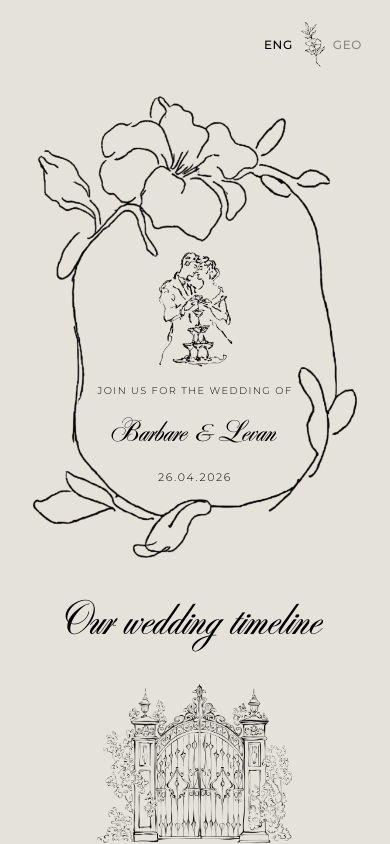
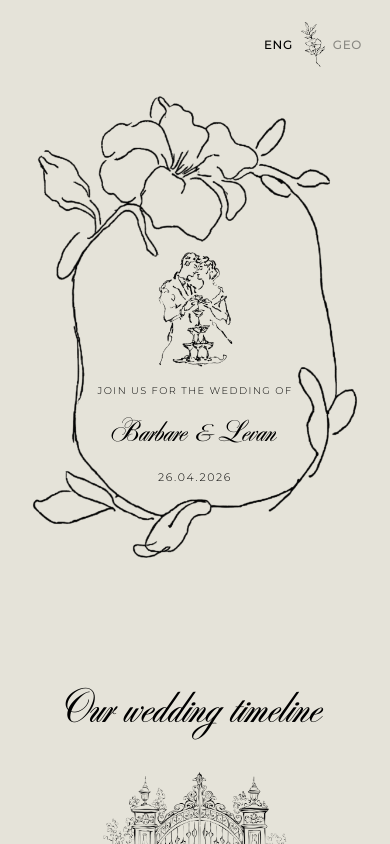
Before and after one commit to dataaqu/wedding, a Next.js app: page /invite in a window 390 px wide. Shown: the top 844 px of the page. Built offline with nearby package versions, Linux system fonts and the light colour scheme.

Commit message:
fix margin

```diff
--- a/app/invite/page.tsx
+++ b/app/invite/page.tsx
@@ -74,7 +74,7 @@ export default function InvitePage() {
         </div>
 
         <motion.p
-          className="text-5xl md:text-6xl text-center mt-10"
+          className="text-5xl md:text-6xl text-center mt-32 md:mt-10"
           style={{ fontFamily: lang === 'ka' ? 'Elguja, cursive' : 'SymphonyPro, cursive' }}
           initial={{ opacity: 0, y: 15 }}
           whileInView={{ opacity: 1, y: 0 }}
```
